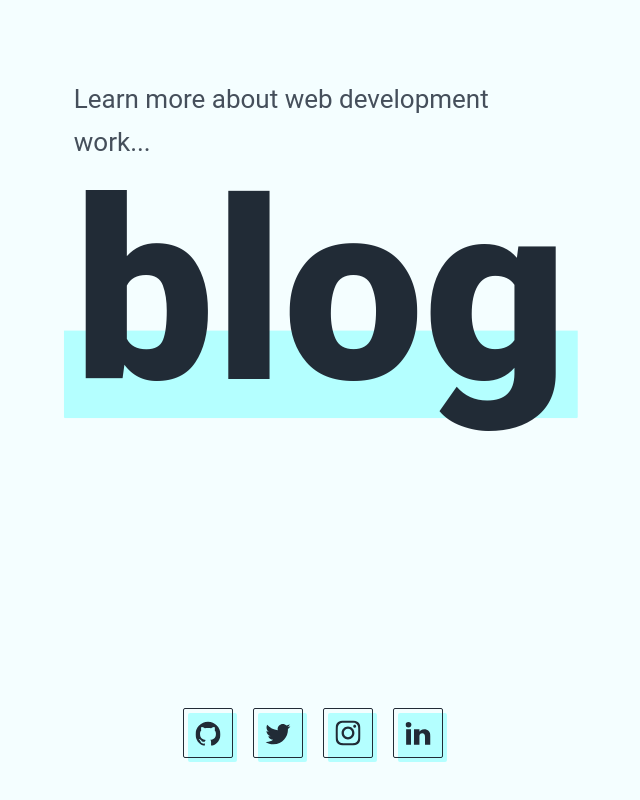
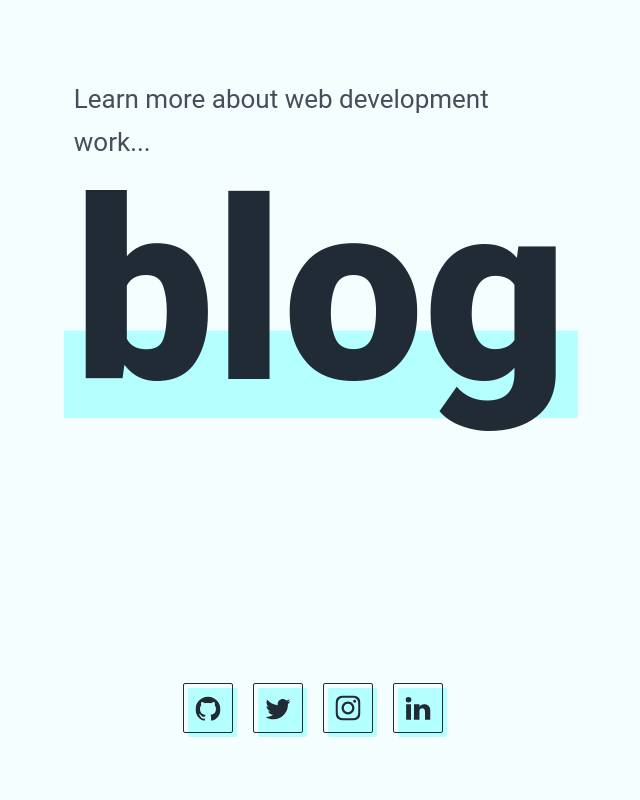
Before and after one commit to viral810/gatsby-viralpatel.blog, a Gatsby site: page / in a window 1280 px wide. Shown: the part 2434-3234 px from the top of the page, without its empty margins (327-967 px from the left). Built offline with nearby package versions, Linux system fonts and the light colour scheme; Gatsby itself is replaced by a stand-in of ours.

Commit message:
Add margin top

```diff
--- a/src/components/footer.js
+++ b/src/components/footer.js
@@ -1,7 +1,7 @@
-import React from 'react';
+import React from "react"
 
 const Footer = () => (
-  <footer className="o-footer">
+  <footer className="o-footer" style={{ marginTop: 35 }}>
     <div className="l-container o-footer__container">
       <div className="m-social-links ">
         <strong className="a-type-md m-social-links__label">
@@ -88,6 +88,6 @@
       </div>
     </div>
   </footer>
-);
+)
 
-export default Footer;
+export default Footer
```
